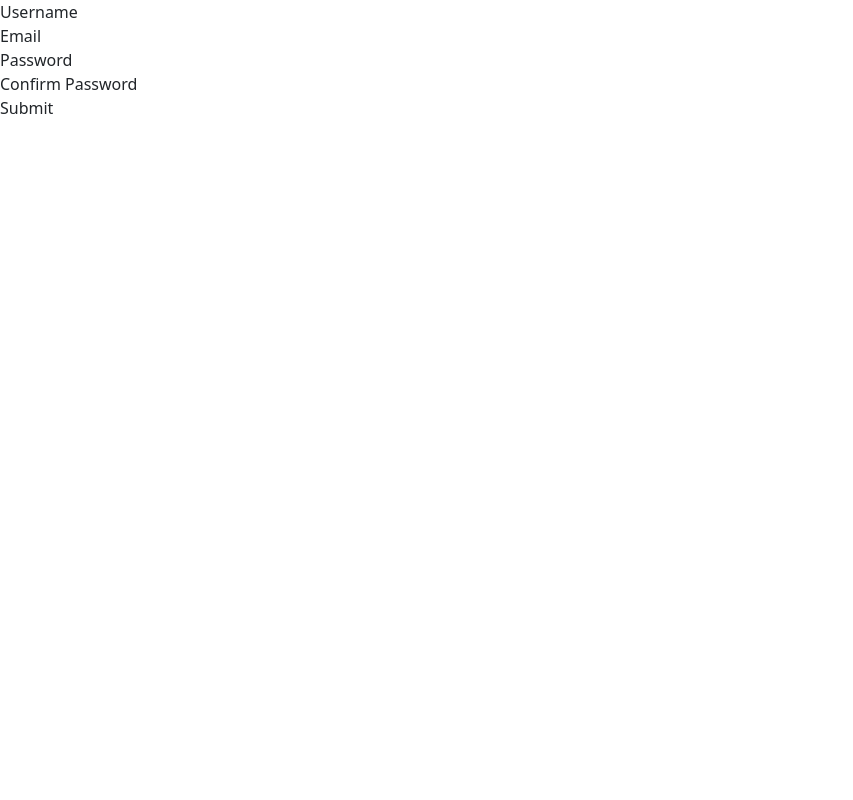
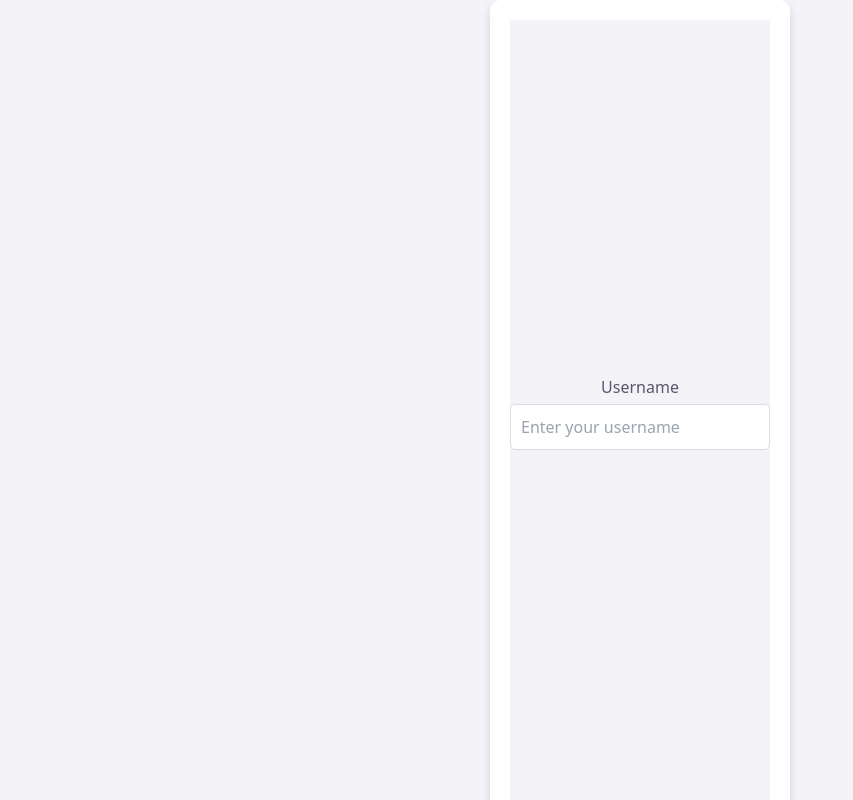
Before and after one commit to GFrantisek/medik_priprava_fe_deploy, a Nuxt app: page /auth/register in a window 1280 px wide. Shown: the top 800 px of the page, without its empty margins (0-853 px from the left). Built offline with nearby package versions, Linux system fonts and the light colour scheme; no server answers.

Commit message:
issue fix
issue fix

```diff
--- a/pages/auth/register.vue
+++ b/pages/auth/register.vue
@@ -3,19 +3,19 @@
     <form @submit.prevent="submitForm">
       <div>
         <label>Username</label>
-        <input type="text" v-model="register.username" />
+        <input type="text" v-model="register.username" placeholder="Enter your username" />
       </div>
       <div>
         <label>Email</label>
-        <input type="text" v-model="register.email" />
+        <input type="text" v-model="register.email" placeholder="Enter your email" />
       </div>
       <div>
         <label>Password</label>
-        <input type="password" v-model="register.password" />
+        <input type="password" v-model="register.password" placeholder="Create a password" />
       </div>
       <div>
         <label>Confirm Password</label>
-        <input type="password" v-model="register.password2" />
+        <input type="password" v-model="register.password2" placeholder="Confirm your password" />
       </div>
       <div>
         <button type="submit">Submit</button>
@@ -55,5 +55,50 @@ export default {
 </script>
 
 <style scoped>
+div {
+  display: flex;
+  flex-direction: column;
+  align-items: center;
+  justify-content: center;
+  min-height: 100vh; /* Full height of the viewport */
+  background-color: #f4f3f8; /* Light purple background */
+}
 
+form {
+  padding: 20px;
+  border-radius: 10px;
+  background: white;
+  box-shadow: 0 4px 8px rgba(117, 117, 163, 0.25); /* Subtle shadow */
+  width: 300px; /* Fixed width */
+}
+
+label {
+  margin-bottom: 5px;
+  font-size: 1rem;
+  color: #5c5470; /* Darker purple for text */
+}
+
+input[type="text"],
+input[type="password"] {
+  padding: 10px;
+  margin-bottom: 15px;
+  border: 1px solid #dcdce6; /* Light purple border */
+  border-radius: 5px;
+  width: 100%; /* Full width */
+  box-sizing: border-box; /* Includes padding and border in the element's width */
+}
+
+button {
+  background-color: #6a5acd; /* Slightly vibrant purple */
+  color: white;
+  padding: 10px 15px;
+  border: none;
+  border-radius: 5px;
+  cursor: pointer;
+  transition: background-color 0.3s;
+}
+
+button:hover {
+  background-color: #5a4ebc; /* Darker purple on hover */
+}
 </style>
--- a/pages/index.vue
+++ b/pages/index.vue
@@ -249,7 +249,7 @@ export default {
   left: 0;
   z-index: 1000;
 }
-.nav-item {
+.nav-item,  .logout-button {
   color: #fff;
   text-decoration: none;
   font-weight: bold;
@@ -425,40 +425,35 @@ button.subject-item:hover {
   justify-content: flex-end; /* Aligns items to the right but keeps them grouped */
   padding-right: 20px; /* Adds some padding on the right if needed */
 }
-
-.profile-button, .logout-button {
-  margin-left: 10px; /* Adds spacing between the profile button and logout button */
-}
-
 .profile-button {
-  padding: 20px 20px; /* Adjust padding to match your design */
-
   background: none;
   border: none;
   color: inherit;
   cursor: pointer;
+  padding: 20px 20px; /* Adjust padding to match your design */
   transition: transform 0.3s ease; /* Adds smooth transition for transform property */
 }
 
+/* Ensure no background change on hover */
 .profile-button:hover {
+  background: none; /* Explicitly set background to none on hover */
   transform: scale(1.2); /* Slightly enlarges the button on hover */
 }
 
 .logout-button:hover {
-  transform: scale(1.2); /* Slightly enlarges the button on hover */
+  background-color: #A98BFF; /* Lighter purple on hover for visibility */
+  transform: scale(1.1); /* Subtle enlargement on hover */
 }
 
-
+/* Ensure the logout button has no additional border and maintains layout */
 .logout-button {
-  background: none;
   border: none;
-  color: inherit;
   cursor: pointer;
-  padding: 10px 20px; /* Adjust padding to match your design */
-  margin: 0 10px; /* Adds margin around the logout button */
-  border-radius: 5px; /* Optional: rounds the corners of the button */
-  transition: transform 0.3s ease; /* Adds smooth transition for transform property */
-
 }
 
+/* Specific adjustments to remove spacing issues */
+.logout-button {
+  margin-left: 10px; /* Adjust if necessary for alignment */
+  margin-right: 20px; /* Adds spacing on the right end if needed */
+}
 </style>
--- a/pages/interaktivny_test.vue
+++ b/pages/interaktivny_test.vue
@@ -96,7 +96,7 @@ export default {
       }).toString();
 
 
-      fetch(`http://127.0.0.1:8081/api/get_test_questions/?${query}`)
+      fetch(`https://medik-cloud-deploy-fast-beta-first-xxtgwkr47a-lm.a.run.app/api/get_test_questions/?${query}`)
         .then(response => response.json())
         .then(data => {
           //console.log("Data received from API:", data);
```
